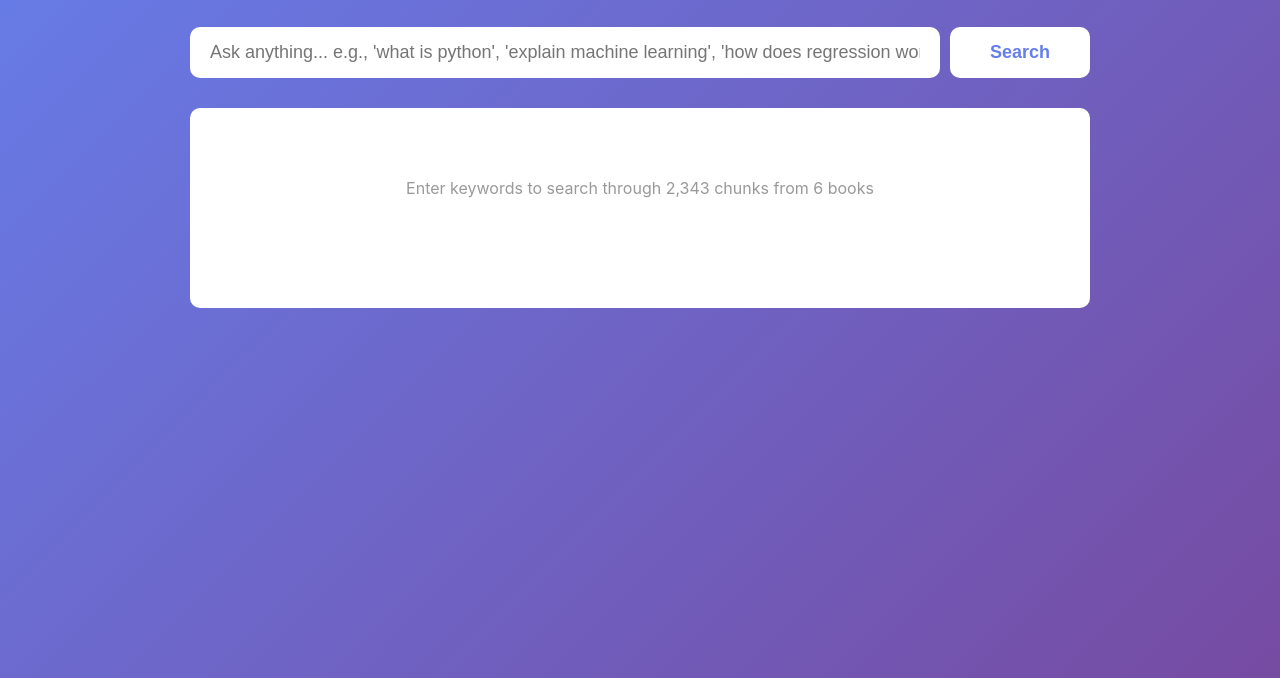
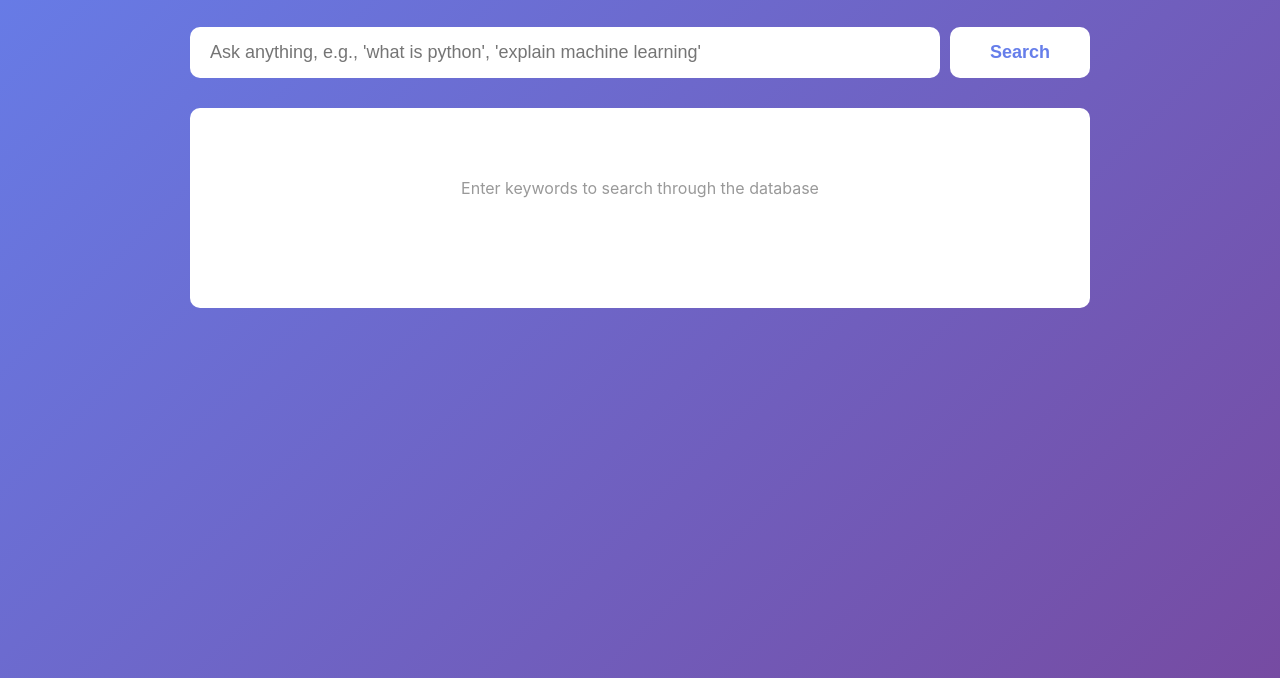
Before and after one commit to BasilSuhail/Data_Science_Interview_Questions, a plain HTML site: page simple_search.html in a window 1280 px wide. Shown: the part 122-800 px from the top of the page. Drawn offline with nearby package versions, Linux system fonts and the light colour scheme.

Commit message:
new database with more books

```diff
--- a/simple_search.html
+++ b/simple_search.html
@@ -164,12 +164,12 @@
         <h1>🔍 Search Data Science Books</h1>
 
         <div class="search-box">
-            <input id="query" type="text" placeholder="Ask anything... e.g., 'what is python', 'explain machine learning', 'how does regression work'" autofocus>
+            <input id="query" type="text" placeholder="Ask anything, e.g., 'what is python', 'explain machine learning'" autofocus>
             <button onclick="search()">Search</button>
         </div>
 
         <div id="results">
-            <div class="loading">Enter keywords to search through 2,343 chunks from 6 books</div>
+            <div class="loading">Enter keywords to search through the database</div>
         </div>
     </div>
 
```
Also changed, not shown: 1 other file.
